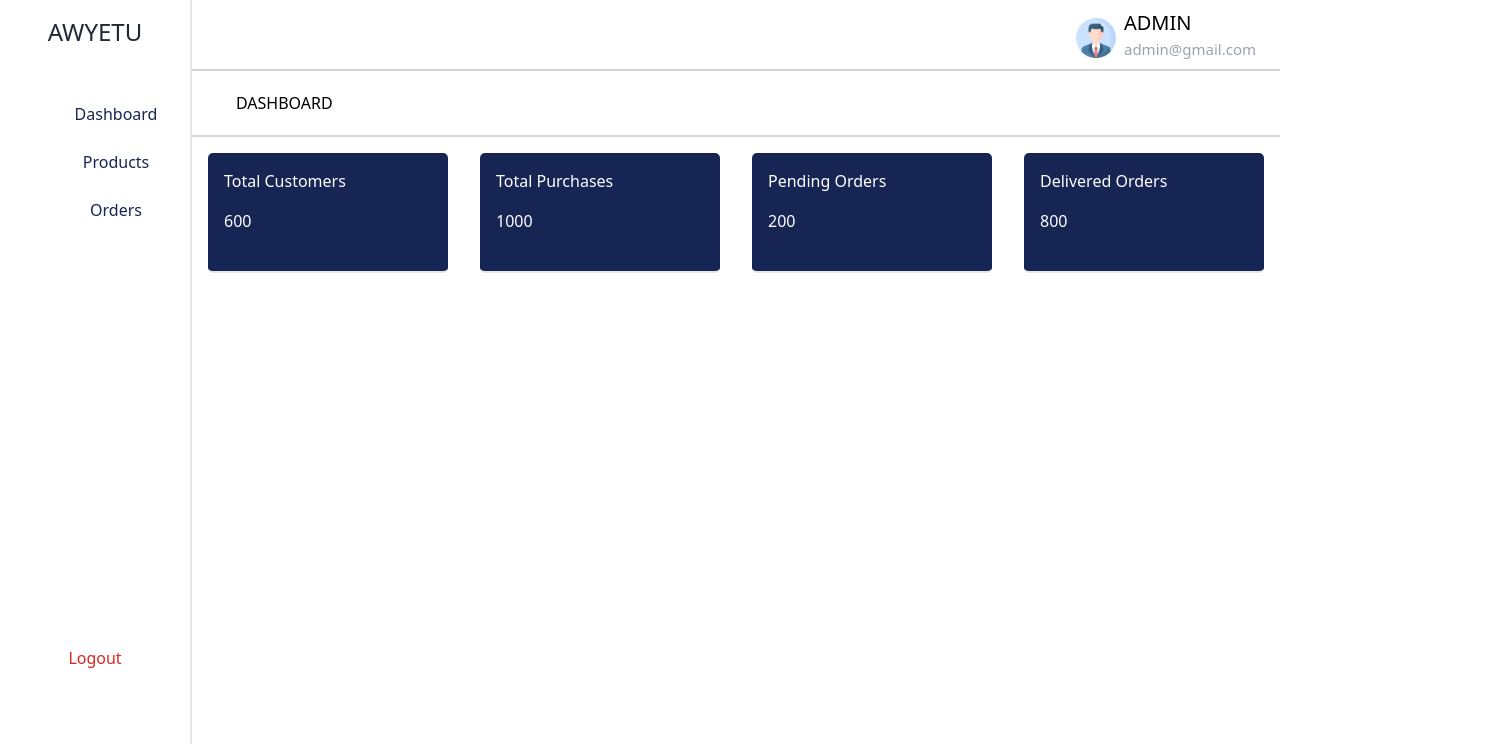
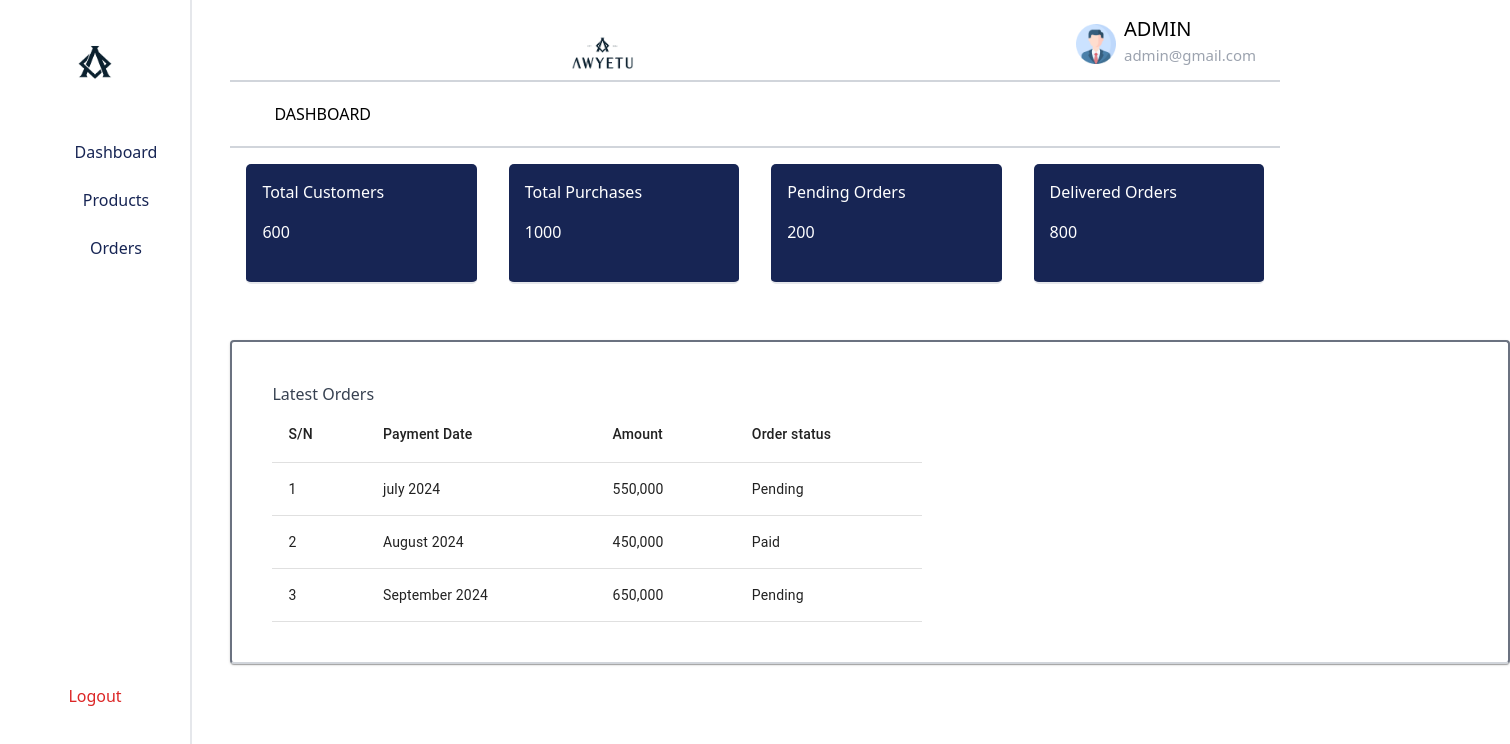
Before and after one commit to jed-chela/estore-frontend, a React (Create React App) app: page /Admindashboard in a window 1280 px wide. Shown: the top 744 px of the page, 1510 px wide, since content can reach past the window. Built offline with nearby package versions, Linux system fonts and the light colour scheme.

Commit message:
Admin Dashboard uppdate
1309241

```diff
--- a/package.json
+++ b/package.json
@@ -3,10 +3,11 @@
   "version": "0.1.0",
   "private": true,
   "dependencies": {
-    "@emotion/react": "^11.13.0",
+    "@emotion/react": "^11.13.3",
     "@emotion/styled": "^11.13.0",
     "@mui/icons-material": "^5.16.7",
     "@mui/material": "^5.16.7",
+    "@mui/x-data-grid": "^7.17.0",
     "@testing-library/jest-dom": "^5.17.0",
     "@testing-library/react": "^13.4.0",
     "@testing-library/user-event": "^13.5.0",
--- a/src/App.js
+++ b/src/App.js
@@ -6,6 +6,7 @@ import Payment from "./Pages/Payment"
 import Productpage from "./Pages/Productpage";
 import Checkout from "./Pages/Checkout";
 import AdminDashboard from "./Pages/AdminDashboard";
+import AdminProductPage from "./Pages/AdminProductPage";
 
 
 
@@ -30,6 +31,7 @@ function App() {
           <Route path="/Productpage" element={<Productpage />} />
           <Route path="/Checkout" element={<Checkout/>} />
           <Route path="/Admindashboard" element={<AdminDashboard/>} />
+          <Route path="/AdminproductList" element={<AdminProductPage />} />
 
         </Routes>
       </BrowserRouter>
--- a/src/Components/AdminMobileMenu.jsx
+++ b/src/Components/AdminMobileMenu.jsx
@@ -2,6 +2,7 @@ import React, { useState } from "react";
 import { IoMdMenu } from "react-icons/io";
 import { IoCloseSharp } from "react-icons/io5";
 import { Link } from "react-router-dom";
+import Logo2 from "../assets/productImage/Asset 2.svg.png";
 
 const AdminMobileMenu = () => {
   const [nav, setNav] = useState(false);
@@ -9,8 +10,10 @@ const AdminMobileMenu = () => {
   return (
     <div className="fixed md:hidden  bg-gray-50 text-black font-medium  mt-0 z-[999]  top-0 left-0 w-full h-[50px] grid-rows-1 justify-between  text-[20px]">
       <div className="flex w-full flex-3 justify-between items-center ">
-
-          <h1 className=" ml-4 items-center mt-2 pb-2"> <Link to="//Admindashboard">Awyetu</Link></h1>
+        <h1 className=" ml-4 items-center mt-2 pb-2">
+          {" "}
+          <Link to="/Admindashboard">AWYETU</Link>
+        </h1>
 
         <div
           onClick={handleClick}
@@ -30,24 +33,21 @@ const AdminMobileMenu = () => {
         >
           <div className="mt-[50px] justify-center text-center text-gray-900 text-[20px]">
             <p className=" p-4 m-2 ">
-              <Link to="">Dashboard</Link>
+              <Link to="/Admindashboard">Dashboard</Link>
             </p>
             <p className=" p-4 m-2 ">
-              <Link to="">Products</Link>
+              <Link to="/AdminproductList">Products</Link>
             </p>
             <p className=" p-4 m-2 ">
               <Link to=""> Orders</Link>
             </p>
           </div>
 
-          <div  className="mt-[100px] justify-center text-red-500 items-center flex" >
-          <button className="border border-gray-500 px-4 rounded-md py-2">
-            <Link to="">Logout</Link>
-          </button>
-
+          <div className="mt-[100px] justify-center text-red-500 items-center flex">
+            <button className="border border-gray-500 px-4 rounded-md py-2">
+              <Link to="">Logout</Link>
+            </button>
           </div>
-
-
         </div>
       </div>
     </div>
--- a/src/Components/AdminNavbar.jsx
+++ b/src/Components/AdminNavbar.jsx
@@ -1,18 +1,30 @@
-import React from 'react'
-import picadm from '../assets/productImage/Group.png'
+import React from "react";
+import picadm from "../assets/productImage/Group.png";
+import Logo from "../assets/productImage/4.svg.png";
 
 const AdminNavbar = () => {
   return (
-    <div className='hidden w-auto ml-[15%] h-auto justify-end md:flex border-b-2 border-b-gray-300 items-center'>
-        <img className='w-auto h-[40px] mt-2' src={picadm} alt="" />
-        <div className=' p-2 mr-4'>
 
-            <h1 className='md:text-[15px] lg:text-[20px]'>ADMIN</h1>
-            <p className='text-gray-400 md:md:text-[10px] lg:text-[15px] '>admin@gmail.com</p>
+
+
+      <div className="hidden w-full ml-[18%] h-auto justify-end md:flex border-b-2 xl:w-auto border-b-gray-300 items-center">
+      <div className="mr-[40%]">
+        <img className="w-[100px} h-[80px]" src={Logo} alt="" />
+      </div>
+
+        <div className=" items-center flex">
+        <img className="w-auto h-[40px] mt-2" src={picadm} alt="" />
+
+        <div className="p-2 mr-4">
+          <h1 className="md:text-[15px] lg:text-[20px]">ADMIN</h1>
+          <p className="text-gray-400 md:md:text-[10px] lg:text-[15px] ">
+            admin@gmail.com
+          </p>
         </div>
-    </div>
+        </div>
+      </div>
 
-  )
-}
+  );
+};
 
-export default AdminNavbar
+export default AdminNavbar;
--- a/src/Components/AdminSidebar.jsx
+++ b/src/Components/AdminSidebar.jsx
@@ -1,21 +1,24 @@
 import React from 'react'
+import Logo2 from '../assets/productImage/Asset 2.svg.png'
 
 const AdminSidebar = () => {
   return (
-    <div className='hidden md:block md:fixed h-full  w-[15%]  mr-[85%] border-r-2'>
+    <div className='hidden md:block md:fixed h-full  w-[15%]  mr-[85%] border-r-2 z-[999] bg-white'>
 
         <a href="/Admindashboard">
-            <h1 className='text-gray-800 md:text-2xl md:mt-4 md:justify-center flex mb-[50px] '> AWYETU</h1>
+            <h1 className='text-gray-800 md:text-2xl md:mt-4 md:justify-center flex mb-[50px] '>
+                <img className='w-[100px] h-[70px]' src={Logo2} alt="" />
+            </h1>
         </a>
 
         <div className='md:w-auto justify-center xl:text-center'>
             <div className='text-blue-950 w-auto  xl:w-[200px] hover:bg-blue-950 hover:text-white hover:rounded-[3px] md:m-4 p-1 '>
-                <a href="">
+                <a href="/Admindashboard">
                     <p>Dashboard</p>
                 </a>
             </div>
             <div className='text-blue-950 w-auto  xl:w-[200px] hover:bg-blue-950 hover:text-white hover:rounded-[3px] m-4 p-1  '>
-                <a href="">
+                <a href="/AdminproductList">
                     <p>Products</p>
                 </a>
             </div>
--- /dev/null
+++ b/src/Components/AdminTable.jsx
@@ -0,0 +1,63 @@
+import React from "react";
+import Table from "@mui/material/Table";
+import TableBody from "@mui/material/TableBody";
+import TableCell from "@mui/material/TableCell";
+import TableContainer from "@mui/material/TableContainer";
+import TableHead from "@mui/material/TableHead";
+import TableRow from "@mui/material/TableRow";
+import Paper from "@mui/material/Paper";
+
+const AdminTable = () => {
+
+  const rows = [
+    {
+      id: 1,
+      date: "july 2024",
+      amount: "550,000",
+      status: "Pending",
+    },
+    {
+      id: 2,
+      date: "August 2024",
+      amount: "450,000",
+      status: "Paid",
+    },
+    {
+      id: 3,
+      date: "September 2024",
+      amount: "650,000",
+      status: "Pending",
+    },
+  ];
+
+
+  return (
+    <TableContainer component={Paper} className="bg-white relative mt-10 p-10 border-2 border-gray-500   md:ml-[18%]  h-auto border-b-gray-300 overflow-x-auto w-full md:w-3/4 lg:w-1/2">
+        <div className="text-gray-700 font-medium w-fit">Latest Orders</div>
+      <Table sx={{ maxWidth: 650 }} aria-label="simple table">
+        <TableHead >
+          <TableRow>
+            <TableCell className="">S/N</TableCell>
+            <TableCell className="">Payment Date</TableCell>
+            <TableCell className="">Amount</TableCell>
+            <TableCell className="">Order status</TableCell>
+
+          </TableRow>
+        </TableHead>
+        <TableBody>
+          {rows.map((row) => (
+            <TableRow key={row.id}>
+              <TableCell>{row.id}</TableCell>
+              <TableCell className="">{row.date}</TableCell>
+              <TableCell className="">{row.amount}</TableCell>
+              <TableCell className="">{row.status}</TableCell>
+
+            </TableRow>
+          ))}
+        </TableBody>
+      </Table>
+    </TableContainer>
+  );
+};
+
+export default AdminTable;
--- /dev/null
+++ b/src/Components/AdminTableList.jsx
@@ -0,0 +1,111 @@
+import React from 'react'
+import Table from "@mui/material/Table";
+import TableBody from "@mui/material/TableBody";
+import TableCell from "@mui/material/TableCell";
+import TableContainer from "@mui/material/TableContainer";
+import TableHead from "@mui/material/TableHead";
+import TableRow from "@mui/material/TableRow";
+import Paper from "@mui/material/Paper";
+
+
+
+
+
+
+
+
+
+const AdminTableList = () => {
+
+  const rows = [
+    {
+      id: 1,
+      date: "july 2024",
+      quantity: "550,000",
+      status: "Pending",
+    },
+    {
+      id: 2,
+      date: "August 2024",
+      quantity: "450,000",
+      status: "Paid",
+    },
+    {
+      id: 3,
+      date: "September 2024",
+      quantity: "650,000",
+      status: "Pending",
+    },
+    {
+      id: 3,
+      date: "September 2024",
+      quantity: "650,000",
+      status: "Pending",
+    },
+    {
+      id: 3,
+      date: "September 2024",
+      quantity: "650,000",
+      status: "Pending",
+    },
+    {
+      id: 3,
+      date: "September 2024",
+      quantity: "650,000",
+      status: "Pending",
+    },
+    {
+      id: 3,
+      date: "September 2024",
+      quantity: "650,000",
+      status: "Pending",
+    },
+    {
+      id: 3,
+      date: "September 2024",
+      quantity: "650,000",
+      status: "Pending",
+    },
+  ];
+
+
+
+
+
+
+
+
+  return (
+    <div  className="bg-white relative mt-10 p-10 border-2 border-gray-500   md:ml-[18%]  h-auto border-b-gray-300 max-w-screen-xl">
+      <TableContainer component={Paper} >
+        <div className="text-gray-700 font-medium w-fit">Latest Orders</div>
+      <Table sx={{ minWidth: 650 }} aria-label="simple table">
+        <TableHead >
+          <TableRow>
+            <TableCell className="">Product Name</TableCell>
+            <TableCell className="">Price</TableCell>
+            <TableCell className="">Quantity</TableCell>
+            <TableCell className="">Category</TableCell>
+            <TableCell className="">Edit Product</TableCell>
+            <TableCell className="">Delete product</TableCell>
+
+          </TableRow>
+        </TableHead>
+        <TableBody>
+          {rows.map((row) => (
+            <TableRow key={row.id}>
+              <TableCell>{row.id}</TableCell>
+              <TableCell className="">{row.date}</TableCell>
+              <TableCell className="">{row.quantity}</TableCell>
+              <TableCell className="">{row.status}</TableCell>
+
+            </TableRow>
+          ))}
+        </TableBody>
+      </Table>
+    </TableContainer>
+    </div>
+  )
+}
+
+export default AdminTableList
--- a/src/Components/Dashbard.jsx
+++ b/src/Components/Dashbard.jsx
@@ -3,9 +3,9 @@ import React from "react";
 const Dashbard = () => {
   return (
 
-      <div className="relative mt-[25%] md:mt-0 bg-white w-auto md:ml-[15%] h-auto font-medium border-b-2 border-b-gray-300 ">
+      <div className="relative mt-[25%] md:mt-0 bg-white w-full xl:w-auto md:ml-[18%] h-auto font-medium border-b-2 border-b-gray-300 ">
         <div className=" p-2 md:mr-4 ">
-          <h1 className="text-center md:text-left md:ml-6 p-3">DASHBOARD</h1>
+          <h1 className="text-center md:text-left md:ml-6 p-3 w-fit">DASHBOARD</h1>
         </div>
       </div>
 
--- a/src/Components/DashboardItem.jsx
+++ b/src/Components/DashboardItem.jsx
@@ -2,21 +2,21 @@ import React from "react";
 
 const DashboardItem = () => {
   return (
-    <div className="bg-white w-auto relative   md:ml-[15%]  h-screen border-b-gray-300  ">
+    <div className="bg-white w-full relative xl:w-auto   md:ml-[18%]  h-auto border-b-gray-300  ">
       <div className="max-w-screen-xl md:w-auto grid justify-center w-full  md:flex  ">
-        <div className=" flex-1 p-2 text-white m-4 border-b-2  w-[200px] h-[100px] md:h-[120px] md:w-[250px] rounded-[5px] bg-blue-950">
+        <div className="  p-2 text-white m-4 border-b-2  w-full h-[100px] md:h-[120px] md:w-[250px] rounded-[5px] bg-blue-950">
           <h3 className=" p-2">Total Customers</h3>
           <p className="p-2">600</p>
         </div>
-        <div className="flex-1 p-2 text-white m-4 border-b-2 w-[200px] h-[100px] md:h-[120px] md:w-[250px] rounded-[5px] bg-blue-950">
+        <div className=" p-2 text-white m-4 border-b-2 w-full h-[100px] md:h-[120px] md:w-[250px] rounded-[5px] bg-blue-950">
           <h3 className=" p-2">Total Purchases</h3>
           <p className="p-2">1000</p>
         </div>
-        <div className="flex-1 p-2 text-white m-4 border-b-2 w-[200px] h-[100px] md:h-[120px] md:w-[250px] rounded-[5px] bg-blue-950">
+        <div className=" p-2 text-white m-4 border-b-2 w-full h-[100px] md:h-[120px] md:w-[250px] rounded-[5px] bg-blue-950">
           <h3 className=" p-2">Pending Orders</h3>
           <p className="p-2">200</p>
         </div>
-        <div className="flex-1 p-2 text-white m-4 border-b-2 w-[200px] h-[100px] md:h-[120px] md:w-[250px] rounded-[5px] bg-blue-950">
+        <div className=" p-2 text-white m-4 border-b-2 w-full h-[100px] md:h-[120px] md:w-[250px] rounded-[5px] bg-blue-950">
           <h3 className=" p-2">Delivered Orders</h3>
           <p className="p-2">800</p>
         </div>
--- a/src/Pages/AdminDashboard.jsx
+++ b/src/Pages/AdminDashboard.jsx
@@ -4,6 +4,7 @@ import AdminNavbar from "../Components/AdminNavbar";
 import Dashbard from "../Components/Dashbard";
 import DashboardItem from "../Components/DashboardItem";
 import AdminMobileMenu from "../Components/AdminMobileMenu";
+import AdminTable from "../Components/AdminTable";
 
 const AdminDashboard = () => {
   return (
@@ -13,6 +14,7 @@ const AdminDashboard = () => {
       <AdminNavbar />
       <Dashbard />
       <DashboardItem />
+      <AdminTable />
     </div>
   );
 };
```
Also changed, not shown: src/Components/Cardata.jsx (+18 -9 lines), src/Pages/AdminProductPage.jsx (added, +24 -0 lines), src/assets/productImage/4.svg.png (added), 1 other file (tests, documents, lock files or other folders).
